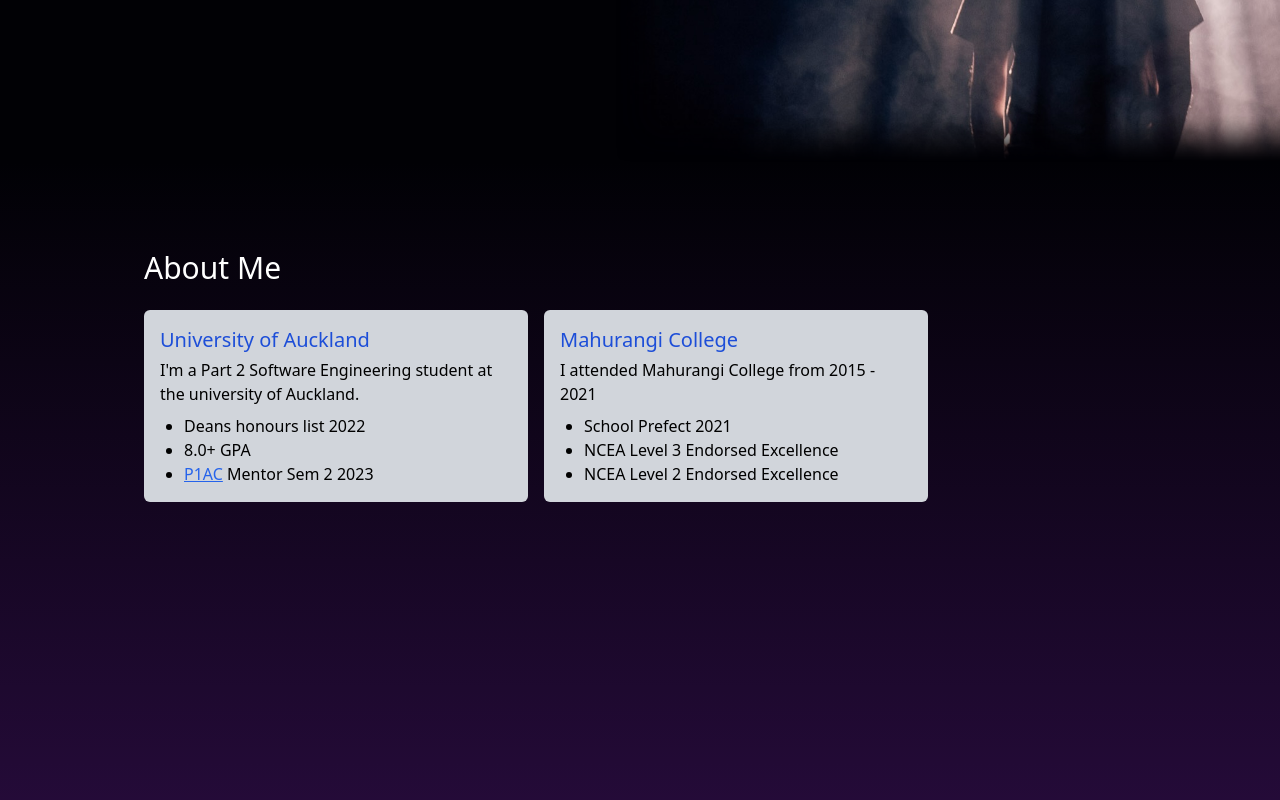
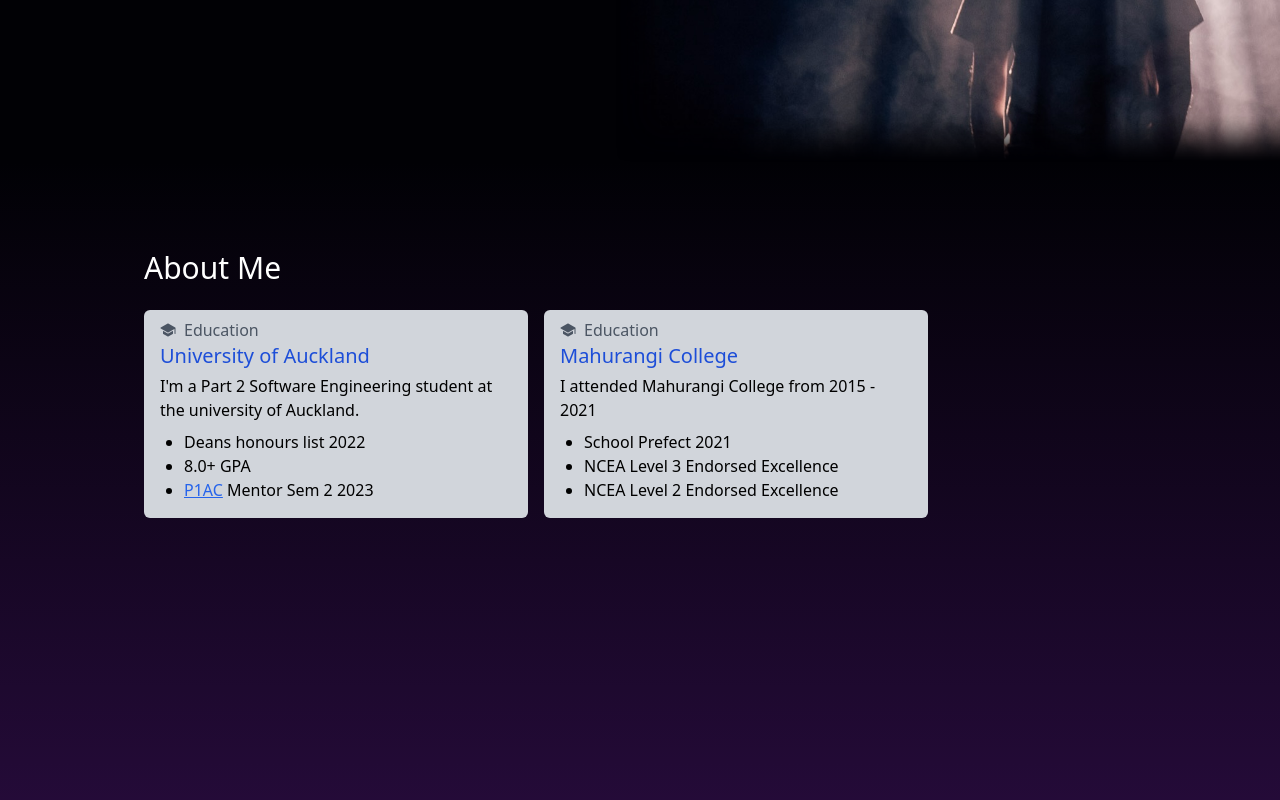
Before and after one commit to ben-732/ben-732.github.io, a React (Create React App) app: page / in a window 1280 px wide. Shown: the part 638-1438 px from the top of the page. Built offline with nearby package versions, Linux system fonts and the light colour scheme.

Commit message:
About section types and nav bug fixes

```diff
--- a/src/About.tsx
+++ b/src/About.tsx
@@ -1,8 +1,15 @@
 import React from "react";
+import { IoSchool } from "react-icons/io5";
+
+const educationType = {
+  name: "Education",
+  icon: <IoSchool />,
+};
 
 const sections = [
   {
     title: "University of Auckland",
+    type: educationType,
     body: (
       <>
         I'm a Part 2 Software Engineering student at the university of Auckland.
@@ -24,6 +31,8 @@ const sections = [
   },
   {
     title: "Mahurangi College",
+    type: educationType,
+
     body: (
       <>
         I attended Mahurangi College from 2015 - 2021
@@ -50,6 +59,10 @@ function About() {
               className="text-black lg:ml-4 mt-2 w-96 bg-gray-300 p-4 rounded-md"
               key={i}
             >
+              <div className="flex -mt-2 items-center text-gray-600">
+                <span className="mr-2"> {s.type?.icon}</span>
+                <span className="">{s.type?.name}</span>
+              </div>
               <span className="text-xl font-medium block text-blue-700 mb-1">
                 {s.title}
               </span>
--- a/src/NavBar.tsx
+++ b/src/NavBar.tsx
@@ -25,9 +25,9 @@ function NavBar() {
       if (scrollPosition < window.innerHeight) {
         setActiveSection("home");
       } else if (scrollPosition < window.innerHeight * 2) {
+        setActiveSection("about");
+      } else if (scrollPosition < window.innerHeight * 3) {
         setActiveSection("projects");
-      } else if (scrollPosition < window.innerHeight * 3) {
-        setActiveSection("skills");
       }
     }
   };
--- a/src/NavButton.tsx
+++ b/src/NavButton.tsx
@@ -41,9 +41,11 @@ function NavButton({
         activeSection === section ? "text-gray-50" : ""
       }`}
     >
-      {section === "home"
-        ? "Ben McMurtrie"
-        : section[0].toUpperCase() + section.substring(1).toLowerCase()}
+      {section === "home" && "Ben McMurtrie"}
+      {section === "about" && "About Me"}
+      {section !== "home" &&
+        section !== "about" &&
+        section[0].toUpperCase() + section.substring(1).toLowerCase()}
     </span>
   );
 }
```
